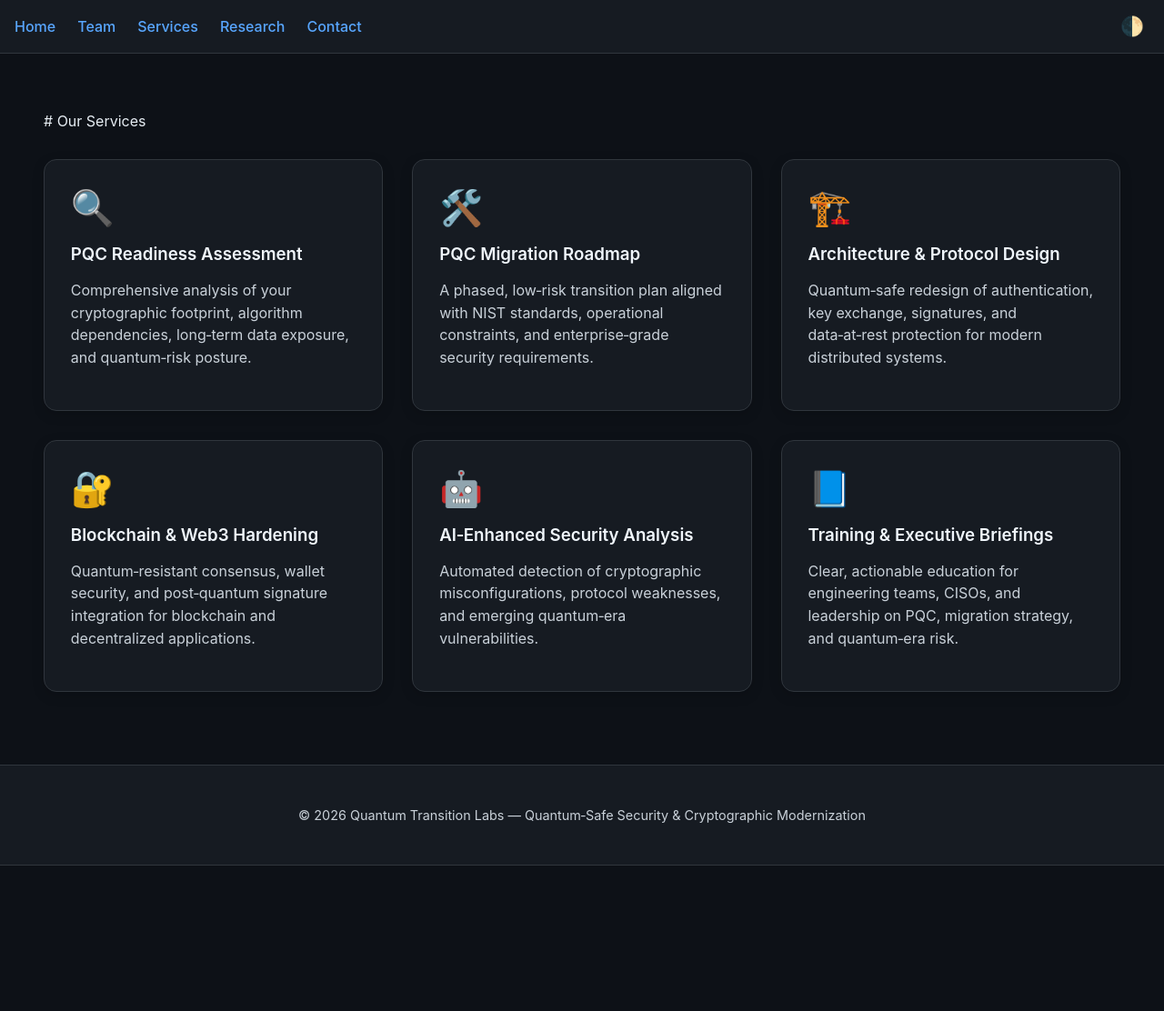
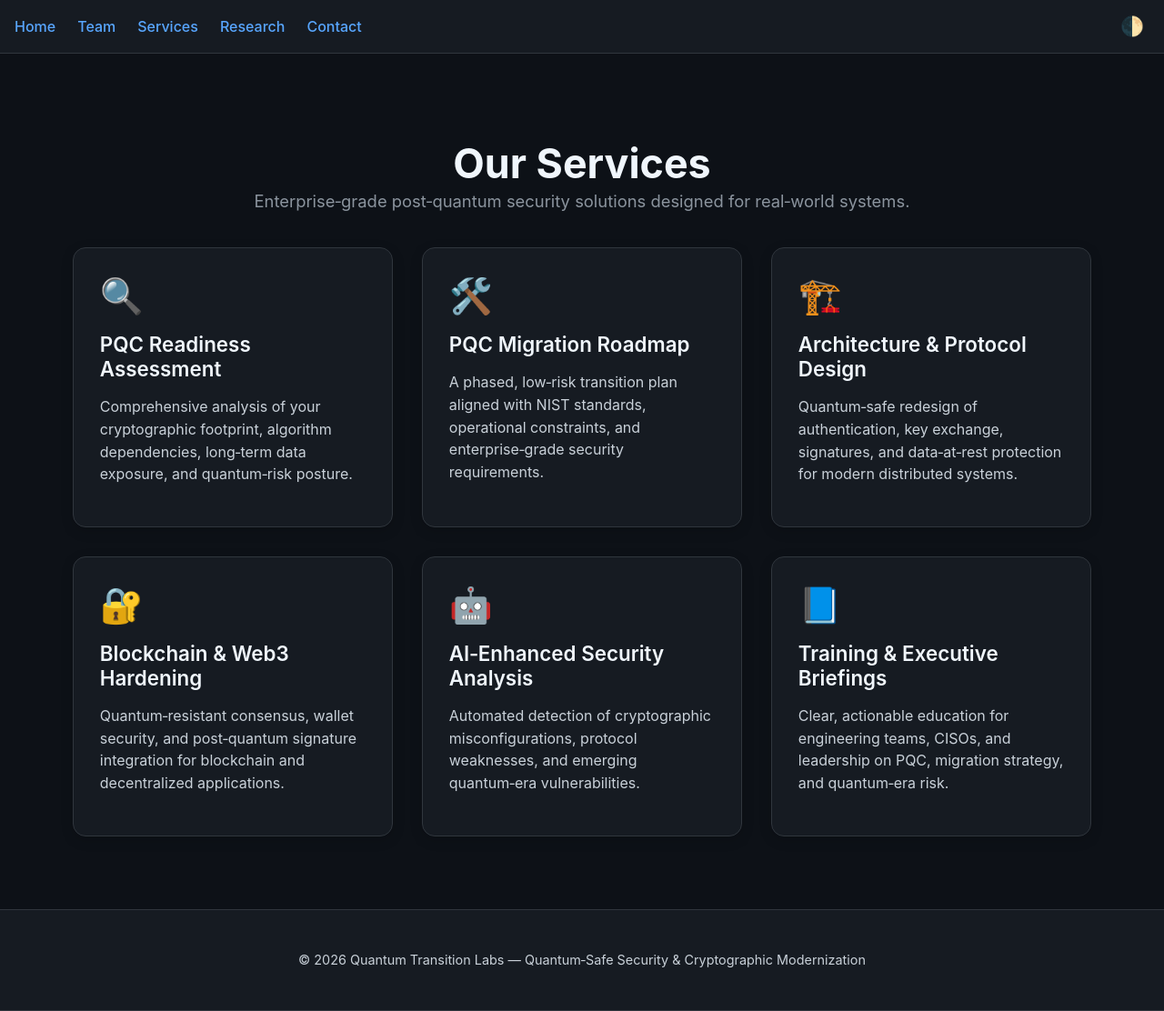
Before and after one commit to hassankhodaiemehr/qtransitionlabs, a Jekyll site: the page built from services.md, in a window 1280 px wide. Shown: the whole page at 91% size. Built offline with Jekyll 4.4.1, drawn with Linux system fonts in a browser that asks for light colours; before the commit the page ends 952 px from its top, so only the background shows below that; some of the changed lines change nothing that is shown.

Commit message:
Refactor styles and update services header content

```diff
--- a/services.md
+++ b/services.md
@@ -4,17 +4,44 @@ title: Services
 ---
 
 <style>
-/* Full-width layout */
+/* GLOBAL FULL-WIDTH */
 .page-content, .wrapper, .container {
-  max-width: 100% !important;
-  width: 100% !important;
-  padding-left: 0 !important;
-  padding-right: 0 !important;
+  max-width: 95% !important;
+  width: 95% !important;
+  padding-left: 2 !important;
+  padding-right: 2 !important;
 }
 
 /* Page padding */
 .services-page {
   padding: 2rem 3rem;
+}
+
+/* Header */
+.services-header {
+  text-align: center;
+  margin-bottom: 2.5rem;
+}
+
+.services-header h1 {
+  font-size: 2.8rem;
+  font-weight: 700;
+  margin-bottom: 0.5rem;
+  color: #F0F6FC;
+}
+
+.services-subtitle {
+  color: #8B949E;
+  font-size: 1.15rem;
+  margin-top: -0.3rem;
+}
+
+body.light-mode .services-header h1 {
+  color: #1A1F36;
+}
+
+body.light-mode .services-subtitle {
+  color: #4B5563;
 }
 
 /* Services Grid */
@@ -32,7 +59,7 @@ title: Services
   }
 }
 
-/* Service Card */
+/* Service Card — Dark Mode */
 .service-card {
   background: #161B22;
   border: 1px solid #30363D;
@@ -47,6 +74,25 @@ title: Services
   box-shadow: 0 8px 20px rgba(0,0,0,0.25);
 }
 
+/* Light Mode Card Override */
+body.light-mode .service-card {
+  background: #FFFFFF;
+  border: 1px solid #E5E7EB;
+  box-shadow: 0 4px 14px rgba(0,0,0,0.06);
+}
+
+body.light-mode .service-card h3 {
+  color: #1A1F36;
+}
+
+body.light-mode .service-card p {
+  color: #374151;
+}
+
+body.light-mode .service-icon {
+  color: #0A66C2;
+}
+
 /* Icon */
 .service-icon {
   font-size: 2.4rem;
@@ -59,6 +105,8 @@ title: Services
   margin-top: 0.5rem;
   margin-bottom: 0.8rem;
   color: #F0F6FC;
+  font-size: 1.4rem;
+  font-weight: 600;
 }
 
 /* Text */
@@ -70,7 +118,12 @@ title: Services
 
 <div class="services-page">
 
-# Our Services
+<div class="services-header">
+  <h1>Our Services</h1>
+  <p class="services-subtitle">
+    Enterprise‑grade post‑quantum security solutions designed for real‑world systems.
+  </p>
+</div>
 
 <div class="services-grid">
 
```
